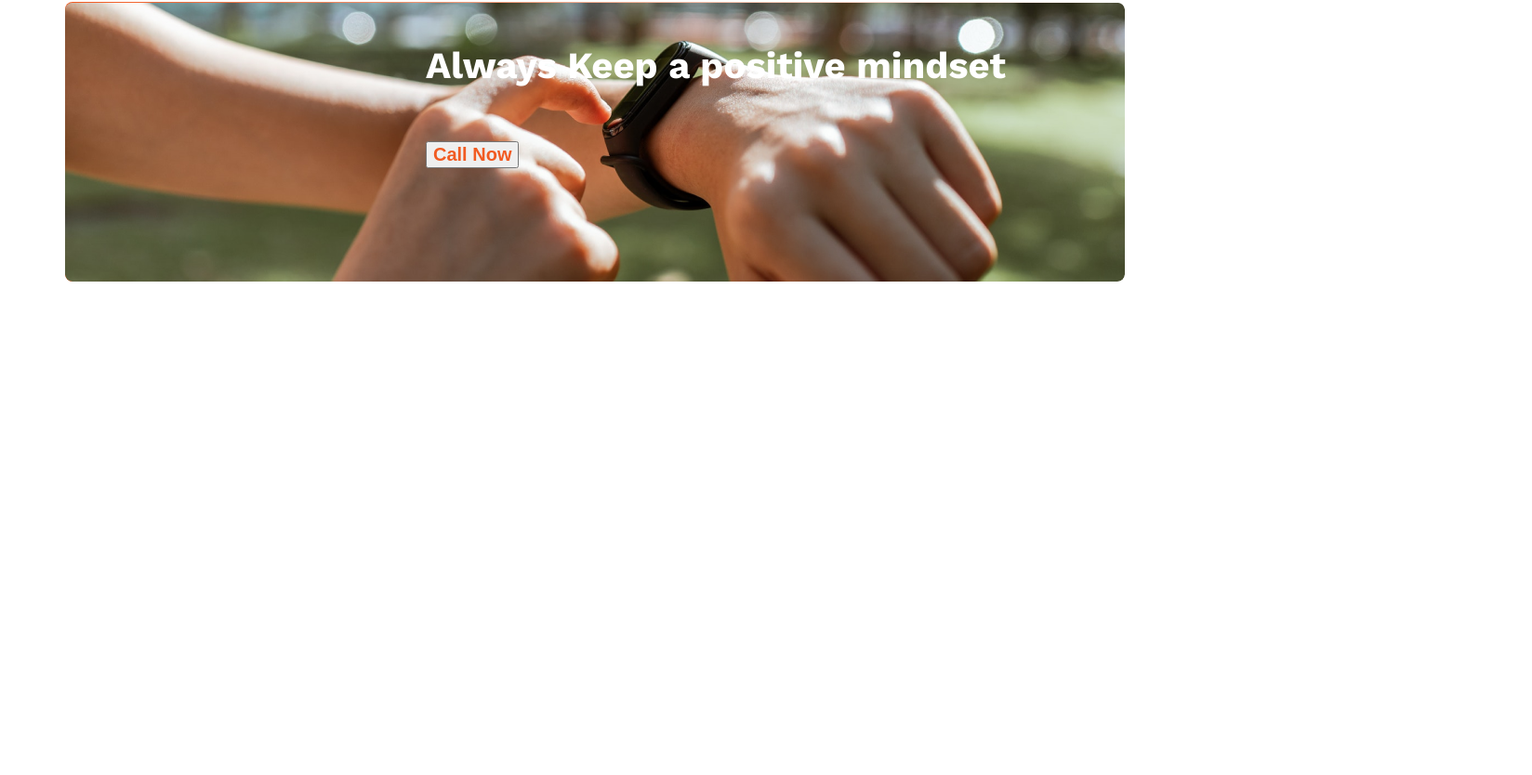
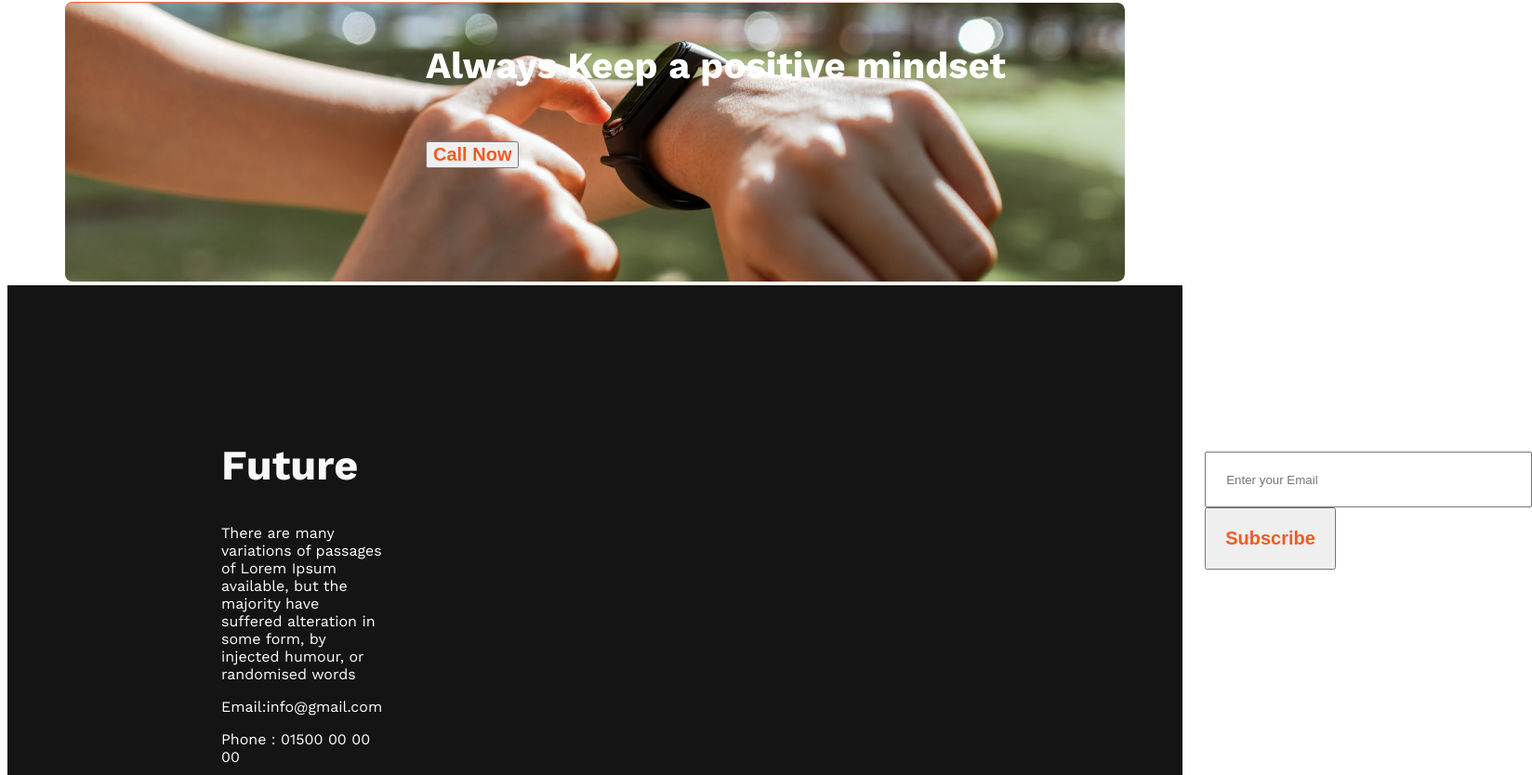
Before and after one commit to Captainboggey/practice-project, a plain HTML site: page index.html in a window 1280 px wide. Shown: the part 2643-3477 px from the top of the page at 93% size, 1648 px wide, since content can reach past the window. Before the commit the page ends 2958 px from the top, so only its background shows below. Drawn offline with nearby package versions, Linux system fonts and the light colour scheme.

Commit message:
finishing demo

```diff
--- a/index.html
+++ b/index.html
@@ -1,21 +1,25 @@
 <!DOCTYPE html>
 <html lang="en">
+
 <head>
     <meta charset="UTF-8">
     <meta name="viewport" content="width=device-width, initial-scale=1.0">
     <title>practice project</title>
     <link rel="preconnect" href="https://fonts.googleapis.com">
     <link rel="preconnect" href="https://fonts.gstatic.com" crossorigin>
-<link href="https://fonts.googleapis.com/css2?family=Work+Sans:ital,wght@0,100..900;1,100..900&display=swap" rel="stylesheet">
+    <link href="https://fonts.googleapis.com/css2?family=Work+Sans:ital,wght@0,100..900;1,100..900&display=swap"
+        rel="stylesheet">
     <link rel="stylesheet" href="/style/style.css">
 </head>
+
 <body>
     <!-- header starts here -->
     <header>
         <div class="header">
             <h1 class="tag-head">All Thinks Are Possible If You believe</h1>
 
-            <div class="tag-content">There are many variations of passages of Lorem Ipsum available, but the majority have suffered alteration in some form, by injected humour, or randomised words</div>
+            <div class="tag-content">There are many variations of passages of Lorem Ipsum available, but the majority
+                have suffered alteration in some form, by injected humour, or randomised words</div>
             <button class="contact">Contact Us</button>
         </div>
 
@@ -26,10 +30,12 @@
     <main>
 
         <section class="main">
-            <div class="image"><img src="/images/person.png"  alt="" ></div>
+            <div class="image"><img src="/images/person.png" alt=""></div>
             <div class="failure">
                 <h2 class="fail-headline"> My failures of previous year</h2>
-                <p class="fail-content">Contrary to popular belief, Lorem Ipsum is not simply random text. It has roots in a piece of classical Latin literature from 45 BC, making it over 2000 years old. Richard McClintock</p>
+                <p class="fail-content">Contrary to popular belief, Lorem Ipsum is not simply random text. It has roots
+                    in a piece of classical Latin literature from 45 BC, making it over 2000 years old. Richard
+                    McClintock</p>
                 <ul class="group">
                     <li>Contrary to popular belief, is not simply</li>
                     <li>Contrary to popular belief</li>
@@ -42,21 +48,25 @@
 
         <section class="plans">
             <h3 class="plan-title">My Plans</h3>
-            <div class="prog"> <div>
+            <div class="prog">
+                <div>
                     <img src="/images/icons/web.png" alt="">
                     <h1 class="prog-tag">Web development</h1>
                     <p class="prog-des">I want to start</p>
-            </div><div>
+                </div>
+                <div>
 
                     <img src="/images/icons/js.png" alt="">
                     <h1 class="prog-tag">Javascript</h1>
                     <p class="prog-des">I want to learn</p>
-            </div><div>
+                </div>
+                <div>
 
                     <img src="/images/icons/smoke.png" alt="">
                     <h1 class="prog-tag">Smoking Habit</h1>
                     <p class="prog-des">I want to End</p>
-            </div><div>
+                </div>
+                <div>
 
                     <img src="/images/icons/ecom.png" alt="">
                     <h1 class="prog-tag">ecommerce</h1>
@@ -82,8 +92,35 @@
     <!-- footer starts here -->
     <footer>
 
+        <section class="footer">
+            <div class="column-1">
+
+                <h1 class="fu">Future</h1>
+                <p class="fu-con">There are many variations of passages of Lorem Ipsum available, but the majority have
+                    suffered alteration in some form, by injected humour, or randomised words</p>
+                <p class="fu-email">Email:info@gmail.com </p>
+                <p class="fu-phone">Phone : 01500 00 00 00</p>
+
+
+                <div class="mark">
+                    <a href=""><img src="/images/icons/fb.png" alt=""></a>
+                    <a href=""><img src="/images/icons/twitter.png" alt=""></a>
+                    <a href=""><img src="/images/icons/youtube.png" alt=""></a>
+                </div>
+
+            </div>
+
+            <div class="column-2">
+                <h3 class="sub">Subscribe</h3>
+
+                <input class="email" type="email" placeholder="Enter your Email">
+                 <button class="scribe">Subscribe</button>
+            </div>
+        </section>
+
     </footer>
     <!-- footer ends here -->
 
 </body>
+
 </html>
--- a/style/style.css
+++ b/style/style.css
@@ -229,3 +229,82 @@ li {
     overflow: hidden;
 
 }
+
+.footer {
+    display: flex;
+
+}
+
+.fu {
+    color: rgb(248, 248, 248);
+
+
+
+
+    font-size: 45px;
+
+    font-weight: 700;
+}
+
+footer {
+    background: rgb(21, 20, 20);
+}
+
+.column-1 {
+    margin: 130px 885px 130px 230px;
+
+}
+
+.fu-con {
+    color: rgb(255, 255, 255);
+
+
+
+    font-size: 16px;
+
+    font-weight: 400;
+}
+
+.fu-email,
+.fu-phone {
+    color: rgb(255, 255, 255);
+
+
+
+    font-size: 16px;
+
+    font-weight: 400;
+}
+
+.column-2 {
+    margin-top: 100px;
+    margin-right: 80px;
+}
+
+.sub {
+    color: rgb(255, 255, 255);
+
+
+
+    font-size: 25px;
+
+    font-weight: 600;
+}
+
+.scribe {
+
+
+    color: rgb(241, 91, 34);
+
+    padding: 20px;
+
+    font-size: 20px;
+
+    font-weight: 600;
+}
+
+.email {
+    padding: 21px 150px 20px 21px;
+
+
+}
```
Lines whose indentation alone changed are shown as unchanged.
